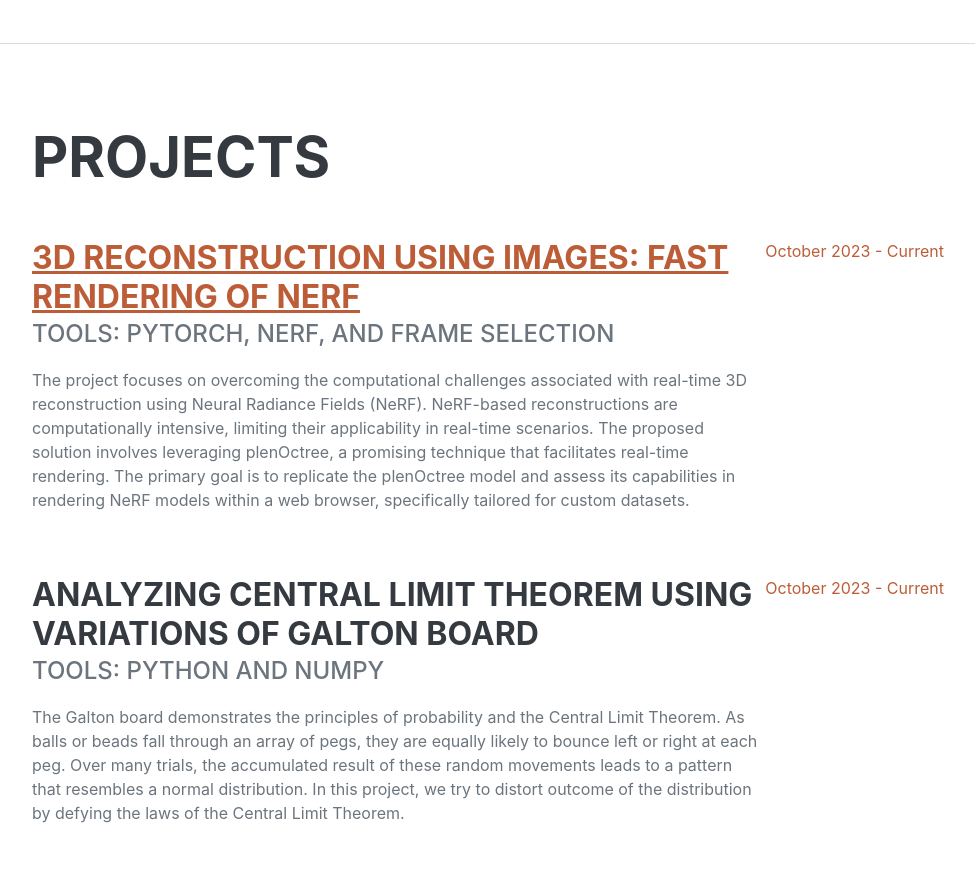
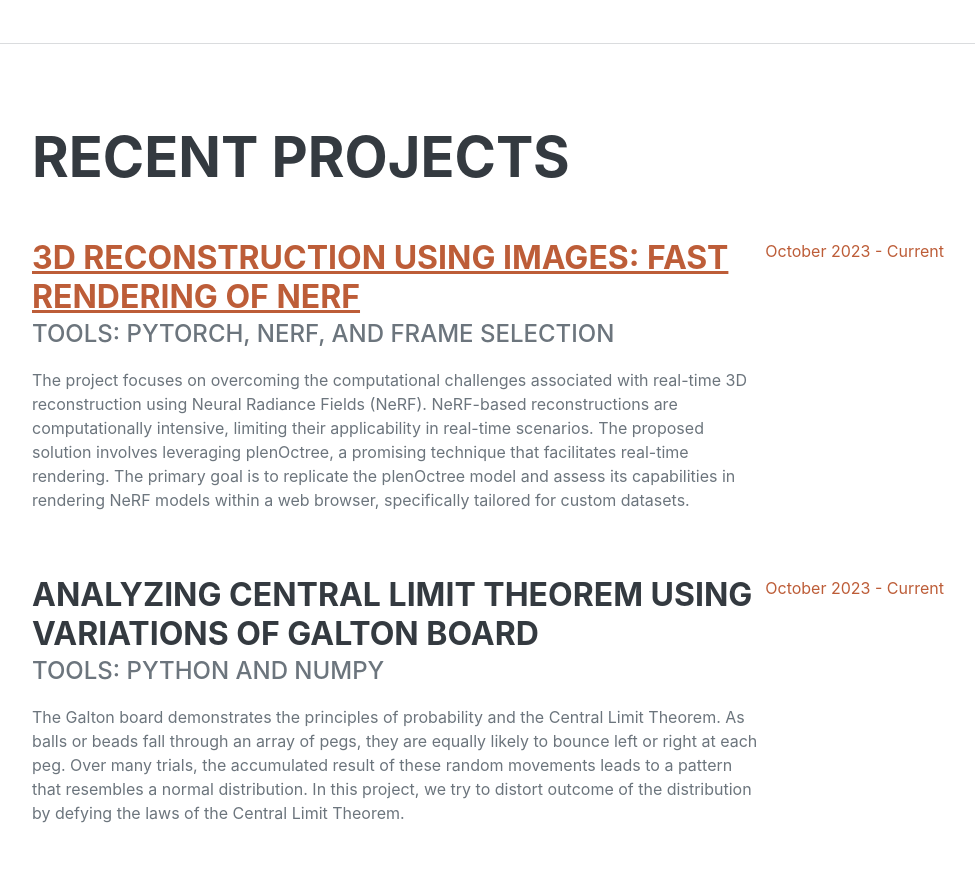
Before and after one commit to Chidiebere-Ogbuchi/About-Me, a plain HTML site: page index.html in a window 1280 px wide. Shown: the part 7440-8325 px from the top of the page, without its empty margins (288-1263 px from the left). Drawn offline with nearby package versions, Linux system fonts and the light colour scheme; a web font is replaced by a local one.

Commit message:
Update index.html

```diff
--- a/index.html
+++ b/index.html
@@ -456,7 +456,7 @@
             <!-- projects-->
             <section class="resume-section" id="projects">
                 <div class="resume-section-content">
-                    <h2 class="mb-5">Projects</h2>
+                    <h2 class="mb-5">Recent Projects</h2>
 
                     <div class="d-flex flex-column flex-md-row justify-content-between mb-5">
                         <div class="flex-grow-1">
```
